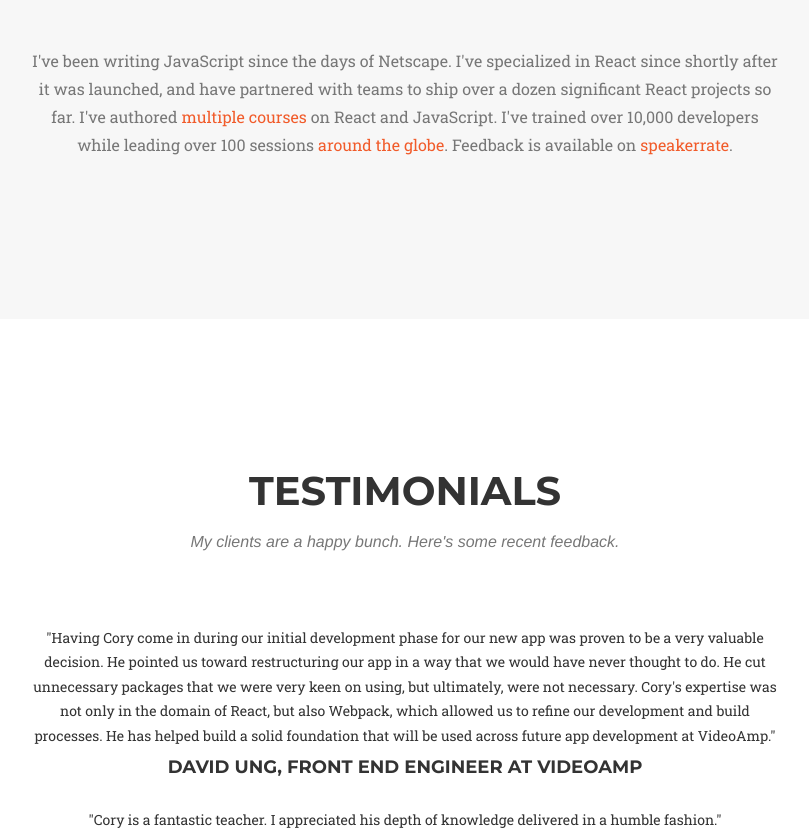
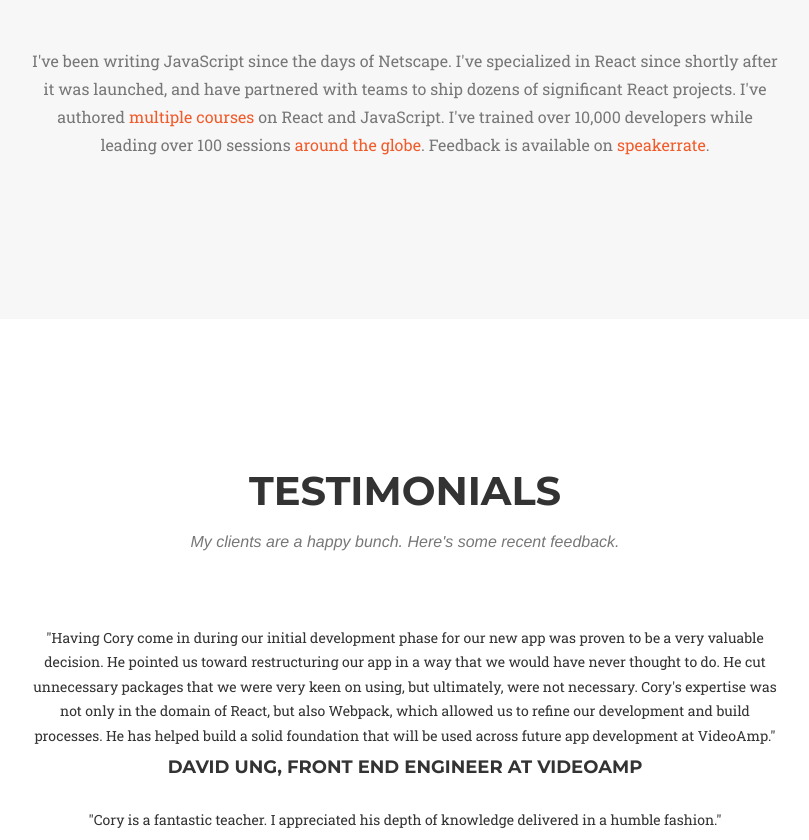
Before and after one commit to coryhouse/reactjsconsulting.com, a plain HTML site: page index.html in a window 1280 px wide. Shown: the part 2149-2989 px from the top of the page, without its empty margins (235-1044 px from the left). Drawn offline with nearby package versions, Linux system fonts and the light colour scheme; a web font is replaced by a local one.

Commit message:
Tweak wording

```diff
--- a/index.html
+++ b/index.html
@@ -199,7 +199,7 @@
       <div class="row">
         <div class="col-lg-8 col-lg-offset-2 text-center">
           <p class="large text-muted">I've been writing JavaScript since the days of Netscape. I've specialized in React since shortly after it was launched,
-            and have partnered with teams to ship over a dozen significant React projects so far. I've authored
+            and have partnered with teams to ship dozens of significant React projects. I've authored
             <a href="http://www.pluralsight.com/author/cory-house">multiple courses</a> on React and JavaScript. I've trained over 10,000 developers while leading over 100 sessions
             <a href="http://www.bitnative.com/presentations/">around the globe</a>. Feedback is available on
             <a href="https://speakerrate.com/speakers/20312-cory-house">speakerrate</a>.
```
